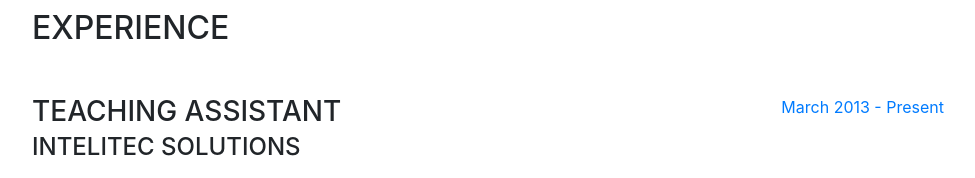
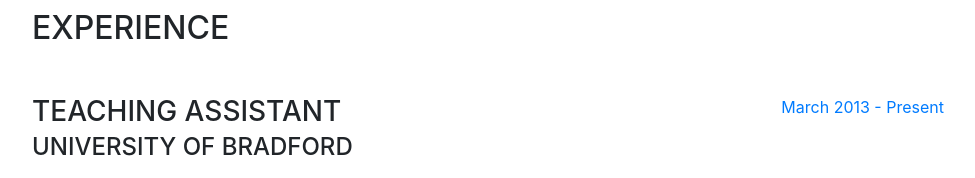
Before and after one commit to chukwuejyk/chukwuejyk.github.io, a website with bundled scripts: page index.html in a window 1280 px wide. Shown: the part 840-1018 px from the top of the page, without its empty margins (288-1263 px from the left). Built offline with nearby package versions, Linux system fonts and the light colour scheme; a web font is replaced by a local one.

Commit message:
Update index.html

```diff
--- a/index.html
+++ b/index.html
@@ -96,7 +96,7 @@
           <div class="resume-item d-flex flex-column flex-md-row mb-5">
             <div class="resume-content mr-auto">
               <h3 class="mb-0">Teaching Assistant</h3>
-              <div class="subheading mb-3">Intelitec Solutions</div>
+              <div class="subheading mb-3">University of Bradford</div>
               <p>Bring to the table win-win survival strategies to ensure proactive domination. At the end of the day, going forward, a new normal that has evolved from generation X is on the runway heading towards a streamlined cloud solution. User generated content in real-time will have multiple touchpoints for offshoring.</p>
             </div>
             <div class="resume-date text-md-right">
```
